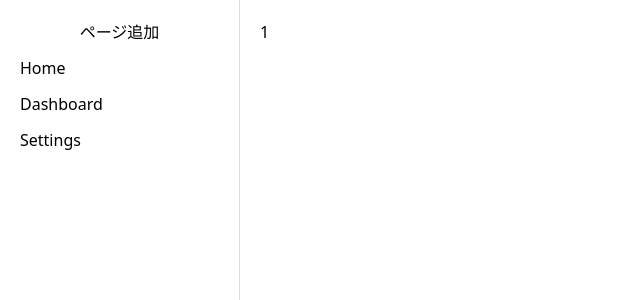
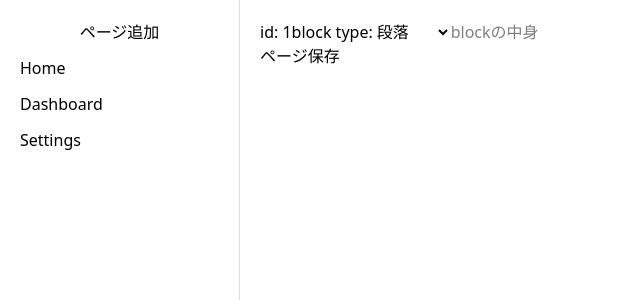
Before and after one commit to yussak/notion-clone, a Next.js app in the folder frontend/: page /pages/1 in a window 1280 px wide. Shown: the top 300 px of the page, without its empty margins (0-640 px from the left). Built offline with nearby package versions, Linux system fonts and the light colour scheme.

Commit message:
create page block

```diff
--- a/frontend/app/pages/[id]/page.tsx
+++ b/frontend/app/pages/[id]/page.tsx
@@ -1,4 +1,78 @@
-export default async function Page({ params }) {
-  const { id } = await params;
-  return <div>{id}</div>;
+"use client";
+
+import { use, useState } from "react";
+
+export default function Page({ params }) {
+  const { id } = use(params);
+  const [blockId, setBlockId] = useState(null);
+  const [blockType, setBlockType] = useState("paragraph");
+  const [blockContent, setBlockContent] = useState("");
+
+  // TODO: 分割
+  const handleSavePage = async () => {
+    if (!blockId) {
+      try {
+        const response = await fetch(
+          `http://localhost:8080/api/pages/${id}/blocks`,
+          {
+            method: "POST",
+            headers: {
+              "Content-Type": "application/json",
+            },
+            body: JSON.stringify({
+              type: blockType,
+              content: blockContent,
+            }),
+          }
+        );
+
+        const data = await response.json();
+
+        setBlockId(data.id);
+      } catch (error) {
+        console.error("Error saving page:", error);
+      }
+    } else {
+      try {
+        await fetch(`http://localhost:8080/api/blocks/${blockId}`, {
+          method: "PUT",
+          headers: {
+            "Content-Type": "application/json",
+          },
+          body: JSON.stringify({
+            type: blockType,
+            content: blockContent,
+          }),
+        });
+      } catch (error) {
+        console.error("Error saving page:", error);
+      }
+    }
+  };
+
+  return (
+    <div>
+      id: {id}
+      <label for="block-select">block type:</label>
+      <select
+        name="block"
+        id="block-select"
+        // value={blockType}
+        onChange={(e) => setBlockType(e.target.value)}
+      >
+        <option value="paragraph">段落</option>
+        <option value="heading-1">見出し1</option>
+        <option value="heading-2">見出し2</option>
+        <option value="list">リスト</option>
+      </select>
+      <input
+        type="text"
+        placeholder="blockの中身"
+        onChange={(e) => setBlockContent(e.target.value)}
+      />
+      <p>
+        <button onClick={handleSavePage}>ページ保存</button>
+      </p>
+    </div>
+  );
 }
```
Also changed, not shown: 2 other files (tests, documents, lock files or other folders).
